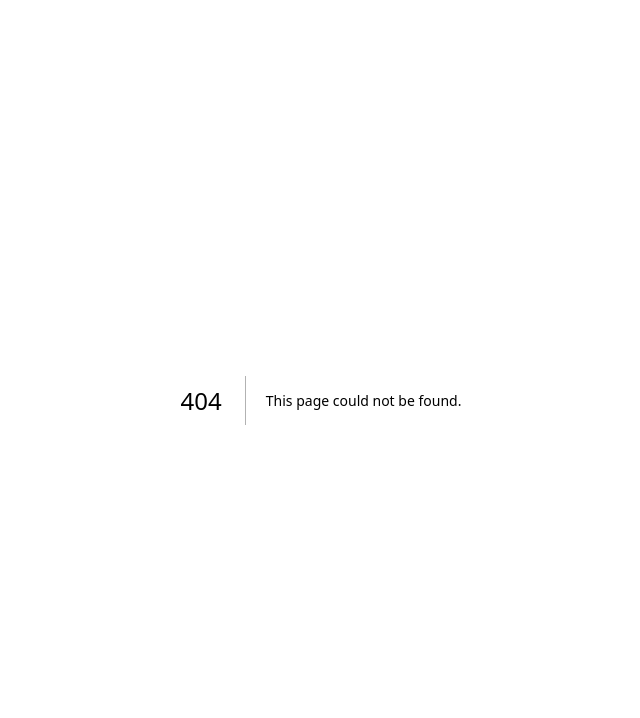
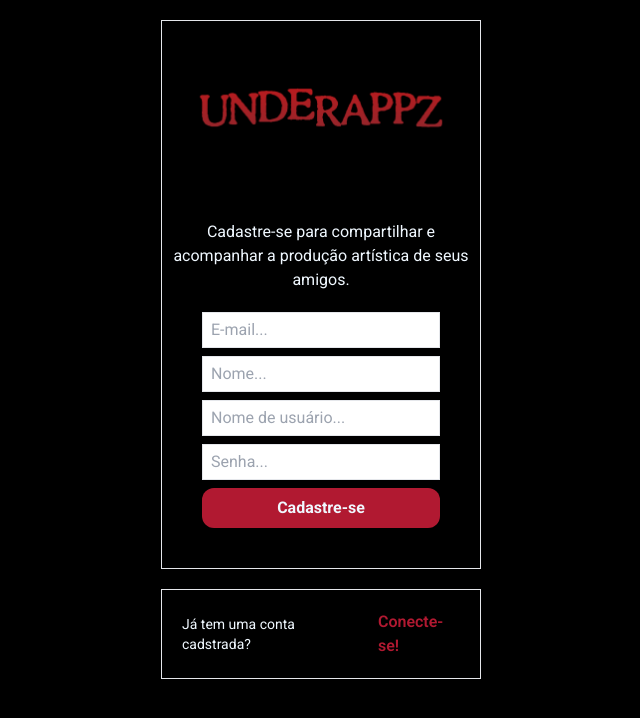
Before and after one commit to Carlos-Teixeira-Jr/underappz, a Next.js app: page /register in a window 1280 px wide. Before the commit this address had no page. Shown: the top 718 px of the page, without its empty margins (319-959 px from the left). Built offline with nearby package versions, Linux system fonts and the light colour scheme.

Commit message:
feature: initial implementation of login and register pages

```diff
--- a/src/pages/index.tsx
+++ b/src/pages/index.tsx
@@ -5,7 +5,7 @@ import PostCard from '@/components/postCard'
 import Menu from '@/components/menu'
 import DesktopMenu from '@/components/desktopMenu'
 import { useEffect, useState } from 'react'
-import CommentsSection from '@/components/commentsSection'
+import CommentsSection, { IComment } from '@/components/commentsSection'
 
 export async function getStaticProps() {
   const posts = await fetch('https://raw.githubusercontent.com/Carlos-Teixeira-Jr/underappz/main/data/postData.json')
@@ -19,9 +19,17 @@ export async function getStaticProps() {
   };
 }
 
-const inter = Inter({ subsets: ['latin'] })
+export interface IPost {
+  photoUrl: string
+  description: string
+  user: string
+  location: string
+  comments: IComment[]
+  id: number
+  idx: number
+}
 
-const Home = ({ posts }: any) => {
+const Home = ({ posts }: { posts: IPost[] }) => {
 
   const [isMobile, setIsMobile] = useState(false)
 
@@ -64,11 +72,12 @@ const Home = ({ posts }: any) => {
             user,
             location,
             comments,
-            id
-          }: any) =>(
+            id,
+            idx
+          }: IPost) =>(
             <>
               <PostCard
-                key={id}
+                key={`${id}`}
                 imgUrl={photoUrl}
                 alt={""}
                 userName={user}
@@ -76,6 +85,7 @@ const Home = ({ posts }: any) => {
                 description={description}
               />
               <CommentsSection
+                key={`${id}-${idx}`}
                 userName={user}
                 description={description}
                 comments={comments}
--- /dev/null
+++ b/src/pages/login.tsx
@@ -0,0 +1,82 @@
+import Image from "next/image";
+import { useState } from "react";
+
+const Login = () => {
+
+  const [changeAccount, setChangeAccount] = useState(false);
+
+  return (
+    <div>
+      <div className="flex flex-col justify-center items-center gap-5 border w-1/4 mx-auto my-5 mt-20">
+        <div>
+          <Image
+            src={"/logo.png"}
+            alt={""}
+            width={500}
+            height={500}
+          />
+        </div>
+        {!changeAccount ? (
+          <>
+            <div className="flex flex-col items-center">
+              <p>Faça login em uma das suas contas abaixo:</p>
+            </div>
+            <hr className="w-1/4"/>
+            <div>
+              Contas
+            </div>
+          </>
+        ) : (
+          <div className="flex flex-col gap-2 mb-10 w-full px-10">
+            <input
+              className="border p-2 h-9"
+              placeholder="E-mail"
+            />
+            <input
+              className="border p-2 h-9"
+              placeholder="Senha"
+            />
+            <button
+              className="rounded-xl bg-primary font-bold p-2 hover:bg-secondary transition-colors duration-200 cursor-pointer transform hover:scale-105 active:scale-95"
+            >
+              Entrar
+            </button>
+            <a
+              className="text-sm font-thin text-center mt-5 hover:text-red-200 transition-colors duration-200 cursor-pointer"
+            >
+              Esqueceu a senha?
+            </a>
+          </div>
+        )}
+
+      </div>
+
+      <div className="flex justify-around items-center gap-5 border w-1/4 mx-auto my-5 p-5">
+        {!changeAccount ? (
+          <>
+            <p
+              className="cursor-pointer font-semibold text-primary hover:text-red-300 transition-colors duration-300"
+              onClick={() => setChangeAccount(!changeAccount)}
+            >
+              Trocar de conta
+            </p>
+            <p>ou</p>
+            <a href="/register" className="cursor-pointer font-semibold text-primary hover:text-red-300 transition-colors duration-300">
+              Se cadastrar
+            </a>
+          </>
+        ) : (
+          <>
+            <p className="text-sm">Não tem uma conta ainda?</p>
+            <a href="/register" className="cursor-pointer font-semibold text-primary hover:text-red-300 transition-colors duration-300">
+              Cadastre-se.
+            </a>
+          </>
+        )}
+
+      </div>
+    </div>
+  )
+}
+
+export default Login;
--- /dev/null
+++ b/src/pages/register.tsx
@@ -0,0 +1,83 @@
+import Image from "next/image";
+import { useState } from "react";
+
+const Register = () => {
+
+  const [registerFormData, setRegisterFormData] = useState({
+    email: '',
+    name: '',
+    userName: '',
+    password: ''
+  })
+
+  const inputOnChange = (e: string, input: string) => {
+    setRegisterFormData((prevFormData) => ({
+      ...prevFormData,
+      [input]: e,
+    }))
+  }
+
+  const inputs = [
+    {
+      input: 'email',
+      placeholder: 'E-mail...',
+      key: 'email',
+    },
+    {
+      input: 'name',
+      placeholder: 'Nome...',
+      key: 'name',
+    },
+    {
+      input: 'userName',
+      placeholder: 'Nome de usuário...',
+      key: 'userName',
+    },
+    {
+      input: 'password',
+      placeholder: 'Senha...',
+      key: 'password',
+    },
+  ]
+
+  return (
+    <div>
+      <div className="flex flex-col justify-center items-center gap-5 border w-1/4 mx-auto my-5 mt-5">
+        <div>
+          <Image
+            src={"/logo.png"}
+            alt={""}
+            width={500}
+            height={500}
+          />
+        </div>
+        <p className="px-2 flex justify-center text-center">Cadastre-se para compartilhar e acompanhar a produção artística de seus amigos.</p>
+        <div className="flex flex-col gap-2 mb-10 w-full px-10">
+
+          {inputs.map((input) => (
+            <input
+              key={input.key}
+              className="border p-2 h-9"
+              placeholder={input.placeholder}
+              onChange={(e) => inputOnChange(e.target.value, input.input)}
+            />
+          ))}
+
+          <button
+            className="rounded-xl bg-primary font-bold p-2 hover:bg-secondary transition-colors duration-200 cursor-pointer transform hover:scale-105 active:scale-95"
+          >
+            Cadastre-se
+          </button>
+        </div>
+
+
+      </div>
+      <div className="flex justify-around items-center gap-5 border w-1/4 mx-auto my-5 p-5">
+        <p className="text-sm">Já tem uma conta cadstrada?</p>
+        <a className="cursor-pointer font-semibold text-primary hover:text-red-300 transition-colors duration-300">Conecte-se!</a>
+      </div>
+    </div>
+  )
+}
+
+export default Register;
```
